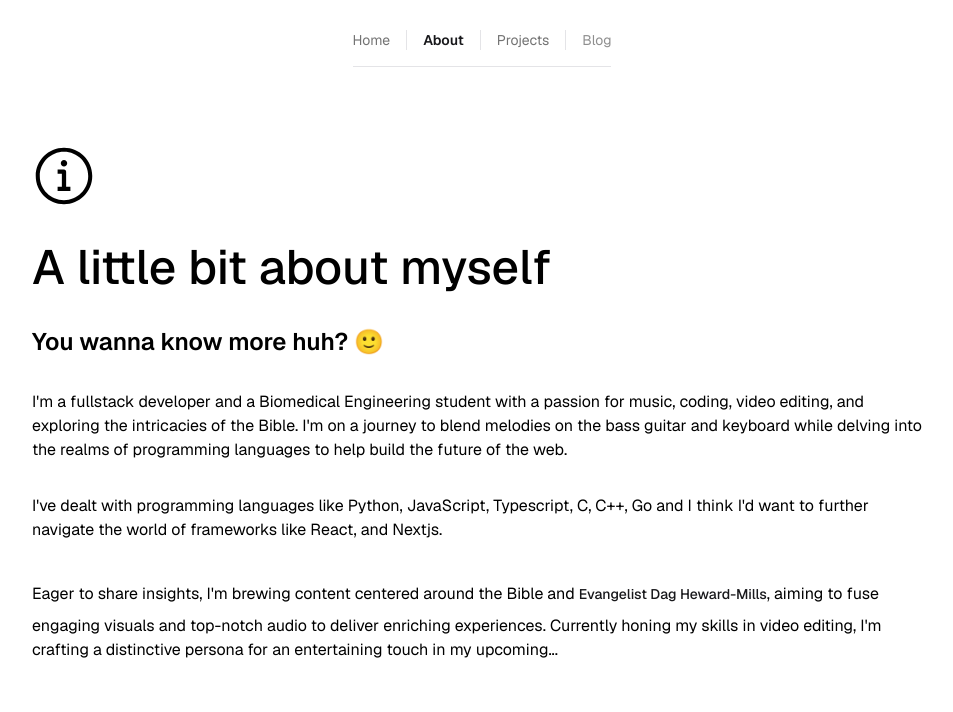
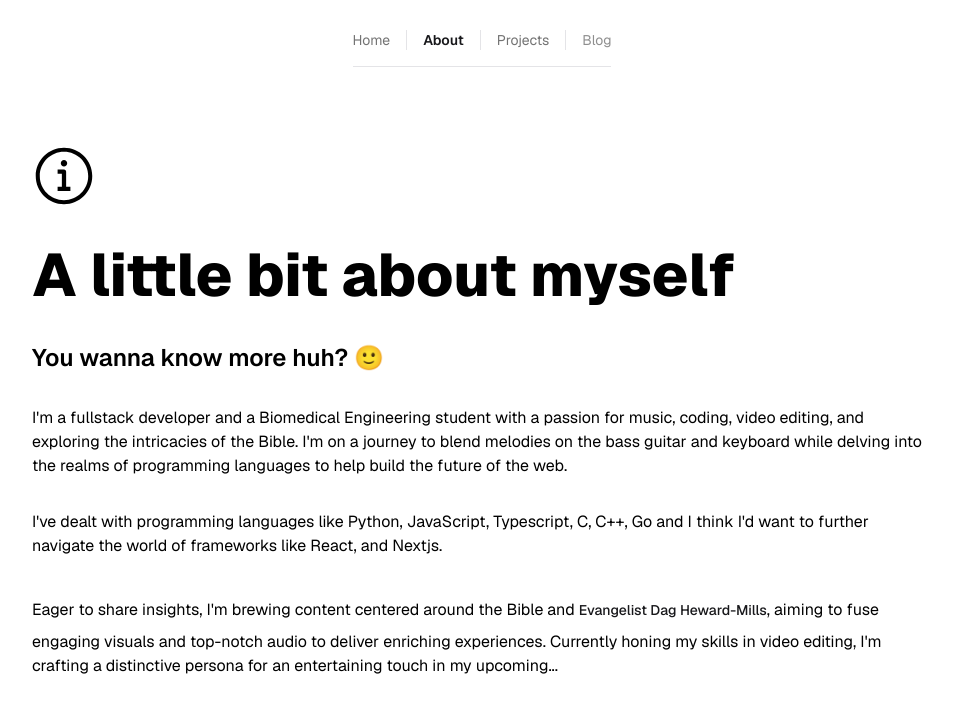
Before and after one commit to samezzz/samess, a Next.js app: page /about in a window 1280 px wide. Shown: the top 712 px of the page, without its empty margins (158-1111 px from the left). Built offline with nearby package versions, Linux system fonts and the light colour scheme.

Commit message:
increased font

```diff
--- a/src/app/projects/page.tsx
+++ b/src/app/projects/page.tsx
@@ -13,7 +13,7 @@ const Projects = () => {
   return (
     <div className="flex flex-col items-start">
       <div className="flex flex-col gap-y-8 max-w-[900px] mx-auto">
-        <Droplets className="mt-20 h-12 w-12 md:h-18 md:w-18 text-blue-500" />
+        <Droplets className="mt-20 h-16 w-16 md:h-18 md:w-18 text-blue-500" />
         <h1 className={`${main.heading1}`}>
           Creating Ripples: <br /> My Journey🚀 in Making an Impact.
           <br />
--- a/src/app/styles.ts
+++ b/src/app/styles.ts
@@ -1,5 +1,5 @@
 export const main = {
-    heading1: "text-4xl md:text-5xl font-medium leading-[43px] md:leading-[54px]",
+    heading1: "text-5xl md:text-6xl font-extrabold leading-[52px] md:leading-[70px]",
     heading3: "text-2xl font-semibold",
     paragraph: "dark:text-[#D4D4D4]"
 }
--- a/src/components/project-card.tsx
+++ b/src/components/project-card.tsx
@@ -19,7 +19,7 @@ const ProjectCard = ({ project, className }: ProjectCardProps) => {
         <div className="card">
           <div className="">
             <AspectRatio ratio={16/9} className="bg-muted rounded-lg">
-              <ImageIcon className="h-52 w-52 m-auto link text-white dark:text-gray-500" />
+              <ImageIcon className="h-52 w-52 m-auto text-white dark:text-gray-500" />
             {/* <Image
               src="/vercel.svg"
               width={300}
```
